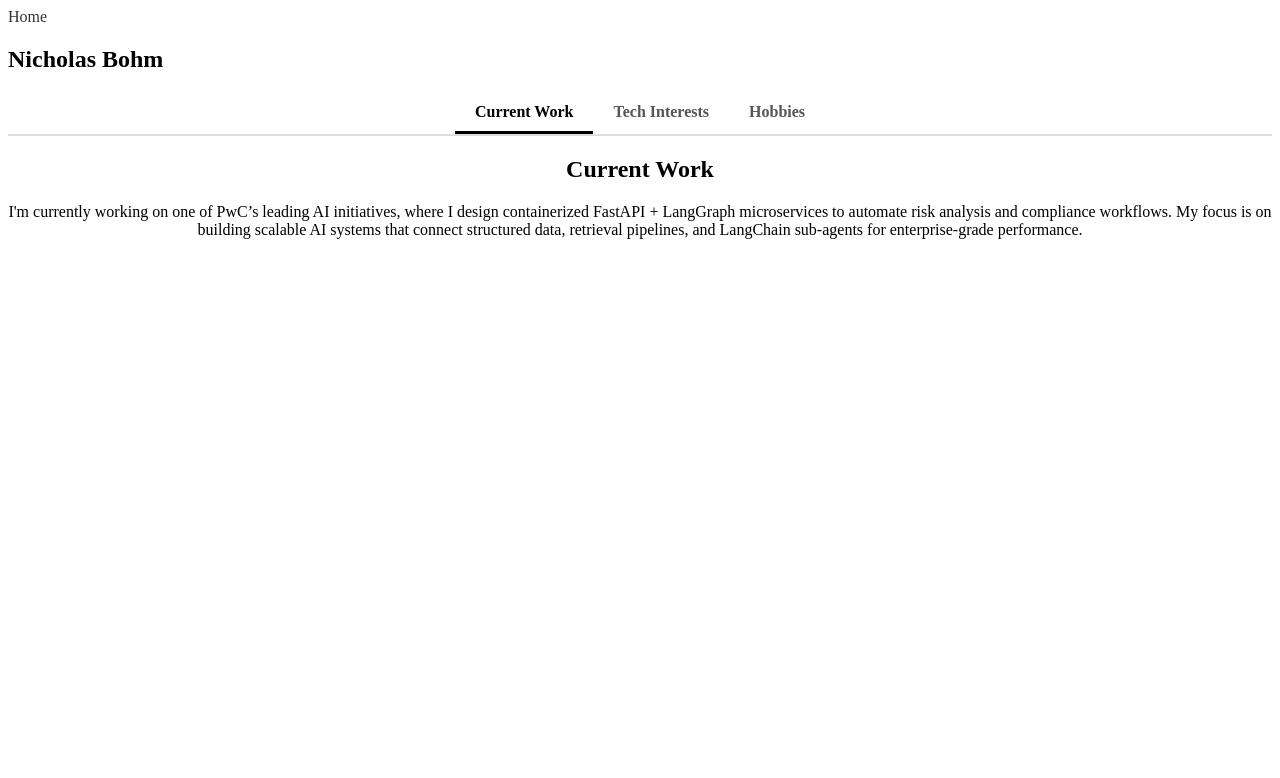
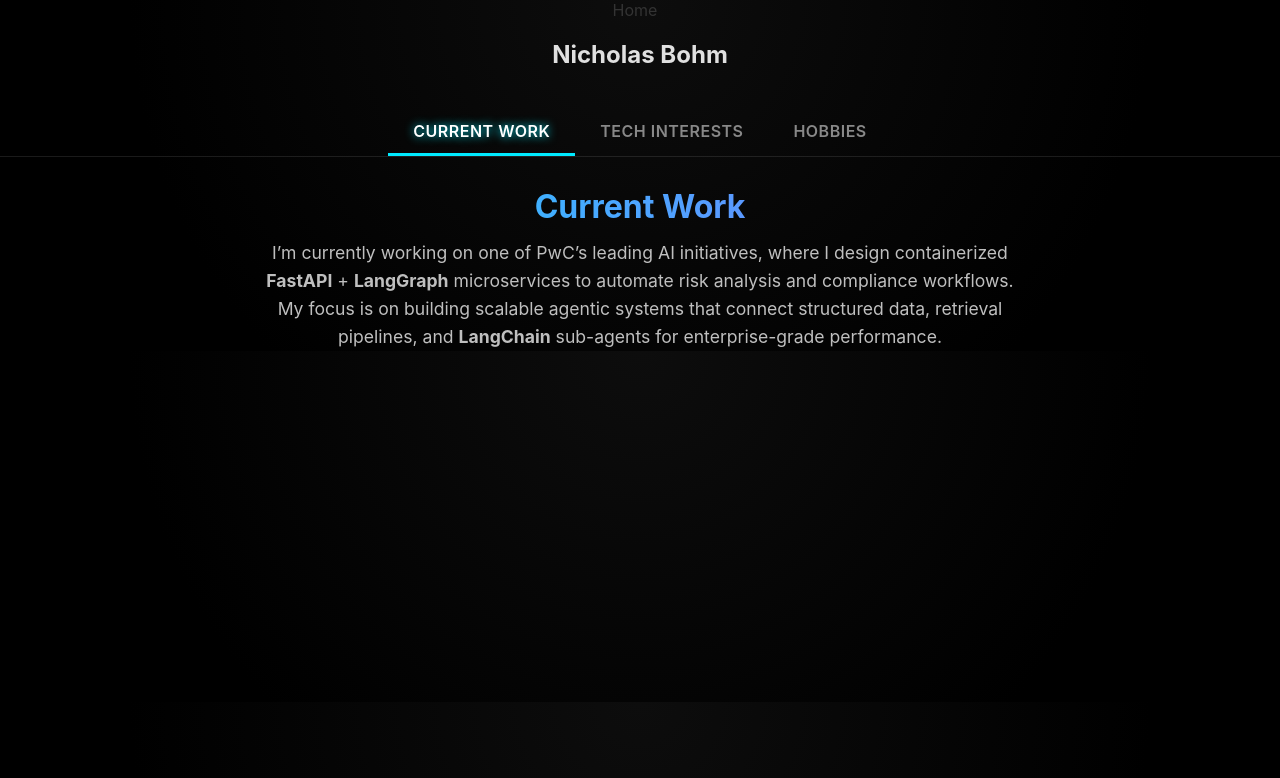
Before and after one commit to Nickbohm555/nickbohm555.github.io, a Jekyll site: the page built from index.md, in a window 1280 px wide. Shown: the top 778 px of the page. Built offline with Jekyll 4.4.1, drawn with Linux system fonts in a browser that asks for light colours; part of the change alters nothing that is shown.

Commit message:
Update index.md

```diff
--- a/index.md
+++ b/index.md
@@ -4,35 +4,74 @@ title: Nicholas Bohm
 ---
 
 <style>
+body {
+  background: radial-gradient(circle at top, #0d0d0d, #000000 70%);
+  color: #e0e0e0;
+  font-family: "Inter", "Segoe UI", sans-serif;
+  text-align: center;
+  margin: 0;
+  padding: 0;
+}
+
+h2 {
+  font-size: 2em;
+  margin-bottom: 0.4em;
+  background: linear-gradient(90deg, #00eaff, #9a5fff);
+  -webkit-background-clip: text;
+  -webkit-text-fill-color: transparent;
+}
+
+p {
+  font-size: 1.1em;
+  line-height: 1.6em;
+  color: #bfbfbf;
+  max-width: 750px;
+  margin: 0 auto;
+}
+
+a {
+  color: #00eaff;
+  text-decoration: none;
+  border-bottom: 1px solid transparent;
+  transition: all 0.2s ease-in-out;
+}
+a:hover {
+  border-bottom: 1px solid #00eaff;
+}
+
 .tabs {
   display: flex;
   justify-content: center;
-  border-bottom: 2px solid #ddd;
-  margin-bottom: 20px;
+  border-bottom: 1px solid rgba(255, 255, 255, 0.1);
+  margin-bottom: 30px;
+  padding-top: 20px;
 }
 
 .tab {
-  padding: 10px 20px;
+  padding: 12px 25px;
   cursor: pointer;
-  font-weight: bold;
-  color: #555;
+  font-weight: 600;
+  letter-spacing: 0.5px;
+  color: #888;
   border-bottom: 3px solid transparent;
-  transition: 0.3s;
+  transition: all 0.3s;
+  text-transform: uppercase;
 }
 
 .tab:hover {
-  color: #000;
+  color: #00eaff;
 }
 
 .tab.active {
-  border-color: #000;
-  color: #000;
+  border-color: #00eaff;
+  color: #fff;
+  text-shadow: 0 0 10px #00eaff;
 }
 
 .tab-content {
   display: none;
-  text-align: center;
-  animation: fadeIn 0.4s ease;
+  animation: fadeIn 0.5s ease;
+  padding: 0 20px;
 }
 
 .tab-content.active {
@@ -40,8 +79,8 @@ title: Nicholas Bohm
 }
 
 @keyframes fadeIn {
-  from { opacity: 0; }
-  to { opacity: 1; }
+  from { opacity: 0; transform: translateY(10px); }
+  to { opacity: 1; transform: translateY(0); }
 }
 </style>
 
@@ -53,17 +92,34 @@ title: Nicholas Bohm
 
 <div id="work" class="tab-content active">
   <h2>Current Work</h2>
-  <p>I'm currently working on one of PwC’s leading AI initiatives, where I design containerized FastAPI + LangGraph microservices to automate risk analysis and compliance workflows. My focus is on building scalable AI systems that connect structured data, retrieval pipelines, and LangChain sub-agents for enterprise-grade performance.</p>
+  <p>
+    I’m currently working on one of PwC’s leading AI initiatives, where I design containerized
+    <strong>FastAPI</strong> + <strong>LangGraph</strong> microservices to automate risk analysis and compliance workflows.
+    My focus is on building scalable agentic systems that connect structured data, retrieval pipelines, and
+    <strong>LangChain</strong> sub-agents for enterprise-grade performance.
+  </p>
 </div>
 
 <div id="tech" class="tab-content">
   <h2>Tech Interests</h2>
-  <p>I’m deeply interested in the intersection of <strong>AI agents</strong>, <strong>data orchestration</strong>, and <strong>distributed systems</strong>. I explore frameworks like LangGraph, FastStream, and Redis-based checkpointing to build multi-agent pipelines, while also studying algorithmic problem-solving and large-scale system design.</p>
+  <p>
+    I’m currently working on <strong>agentic systems</strong> and <strong>algorithmic problem solving</strong>.
+    I enjoy practicing on
+    <a href="https://leetcode.com/u/nickbohm555/" target="_blank">LeetCode</a> and
+    <a href="https://codeforces.com/profile/nickbohm555" target="_blank">Codeforces</a>,
+    aiming to reach the <strong>top 1%</strong> globally on LeetCode.
+    My next goal is to deepen my understanding of the <strong>LangGraph ecosystem</strong> — particularly sub-agent orchestration, dynamic toolkits, and memory persistence.
+  </p>
 </div>
 
 <div id="hobbies" class="tab-content">
   <h2>Hobbies</h2>
-  <p>Outside of work, I train in <strong>Brazilian Jiu-Jitsu</strong>, lift weights, and study <strong>Japanese</strong>. I also enjoy traveling to historical cities — from Antigua to Varanasi — and documenting architecture, food, and culture through photography and writing.</p>
+  <p>
+    Outside of work, I’m passionate about <strong>lifting and fitness</strong>,
+    improving my <strong>Japanese</strong>, and <strong>traveling</strong> — having visited
+    <strong>33 countries across 5 continents</strong>.
+    I also love <strong>sailing on the Hudson River</strong> and training in <strong>Brazilian Jiu-Jitsu</strong>.
+  </p>
 </div>
 
 <script>
```
